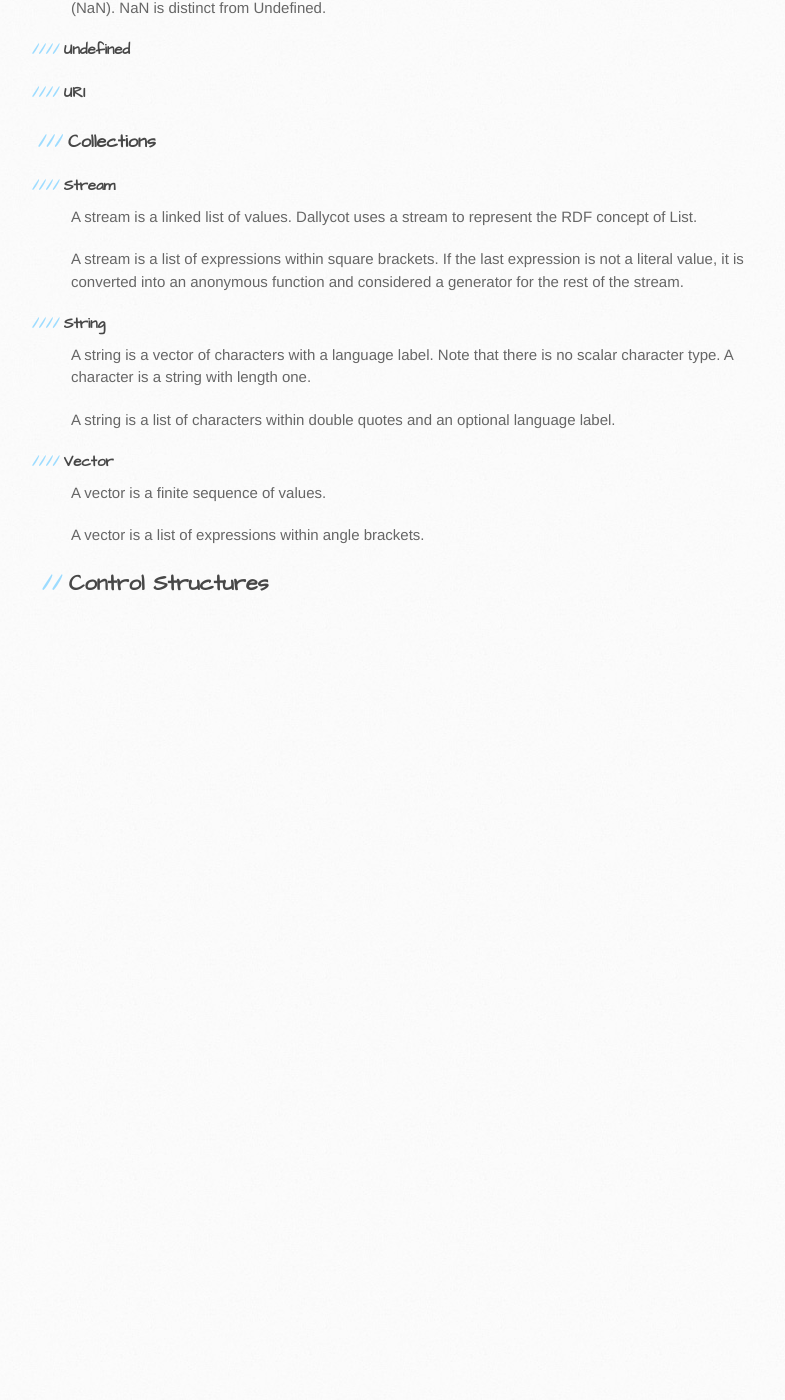
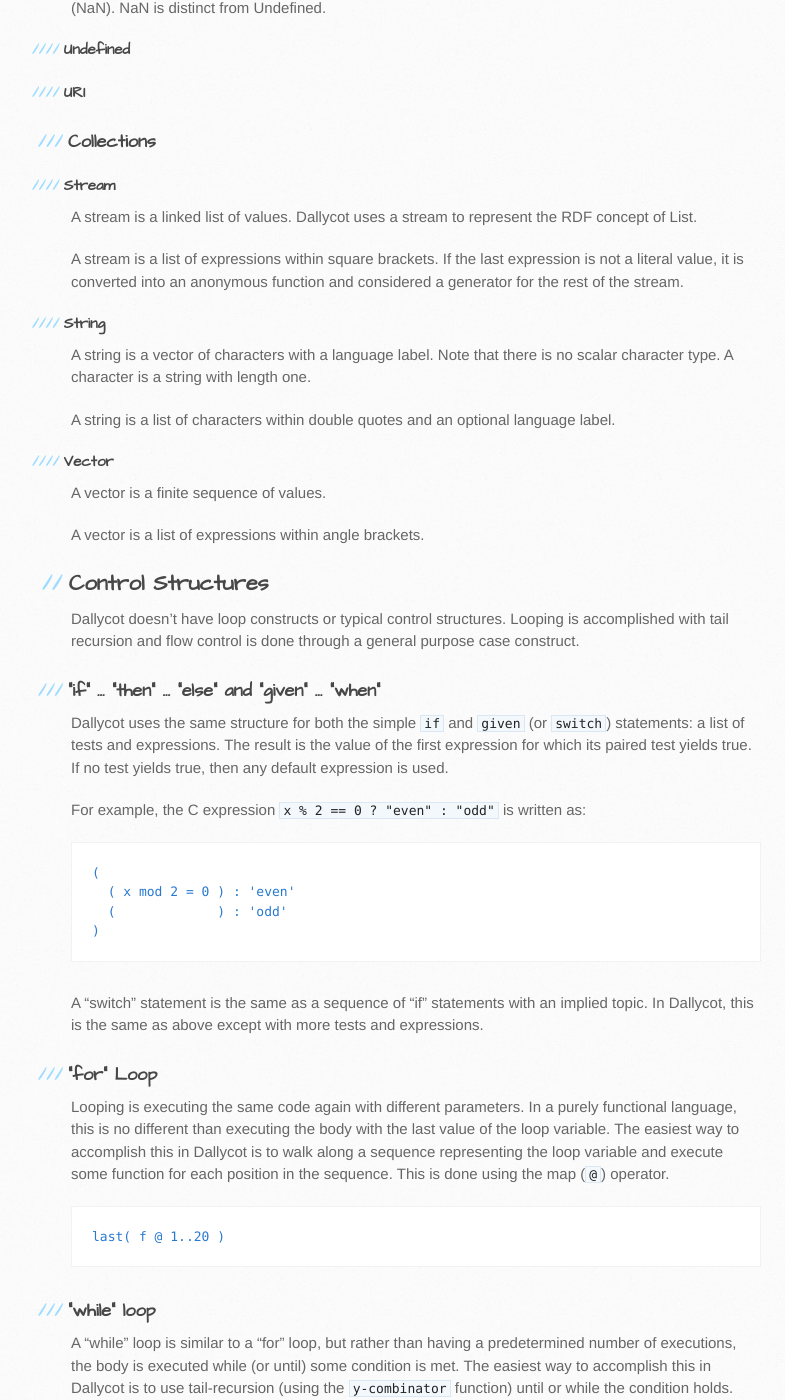
Before and after one commit to jgsmith/perl-Dallycot, a Jekyll site: the page built from guides/language-overview/index.md, in a window 1280 px wide and 1400 px high, scrolled down 3173 px. Shown: the whole window, without its empty margins (99-884 px from the left). Built offline with Jekyll 4.4.1, drawn with Linux system fonts in a browser that asks for light colours; before the commit the page ends 3803 px from its top, so only the background shows below that; some of the changed text lies outside the part shown.

Commit message:
Update language overview, add get-involved page, and tidy up a few things

````diff
--- a/guides/language-overview/index.md
+++ b/guides/language-overview/index.md
@@ -146,3 +146,52 @@
 A vector is a list of expressions within angle brackets.
 
 ## Control Structures
+
+Dallycot doesn't have loop constructs or typical control structures. Looping is accomplished with tail recursion and flow control is done through a general purpose case construct.
+
+### "if" ... "then" ... "else" and "given" ... "when"
+
+Dallycot uses the same structure for both the simple `if` and `given` (or `switch`) statements: a list of tests and expressions. The result is the value of the first expression for which its paired test yields true. If no test yields true, then any default expression is used.
+
+For example, the C expression `x % 2 == 0 ? "even" : "odd"` is written as:
+
+```
+(
+  ( x mod 2 = 0 ) : 'even'
+  (             ) : 'odd'
+)
+```
+
+A "switch" statement is the same as a sequence of "if" statements with an implied topic. In Dallycot, this is the same as above except with more tests and expressions.
+
+### "for" Loop
+
+Looping is executing the same code again with different parameters. In a purely functional language, this is no different than executing the body with the last value of the loop variable. The easiest way to accomplish this in Dallycot is to walk along a sequence representing the loop variable and execute some function for each position in the sequence. This is done using the map (`@`) operator.
+
+```
+last( f @ 1..20 )
+```
+
+### "while" loop
+
+A "while" loop is similar to a "for" loop, but rather than having a predetermined number of executions, the body is executed while (or until) some condition is met. The easiest way to accomplish this in Dallycot is to use tail-recursion (using the [`y-combinator`](/ns/loc/1.0/#y-combinator) function) until or while the condition holds.
+
+```
+while(full-sequence, condition, body) :> last(
+  y-combinator(
+    (self, sequence) :> (
+      result := body(sequence');
+      (
+        ( condition(result) ) : [ result, self(self, sequence...) ]
+        (                   ) : ( )
+      )
+    )
+  )(full-sequence)
+);
+```
+
+This can be used, for example, to find the largest prime less than 1,000:
+
+```
+while(1.., { # < 1000 }, prime);
+```
````
Also changed, not shown: get-involved/index.md (added, +28 -0 lines), guides/cli/index.md (+2 -2 lines), guides/index.md (+0 -4 lines), guides/installation/index.md (+1 -5 lines), guides/tutorials/tutorial-4/index.md (+1 -1 lines).
